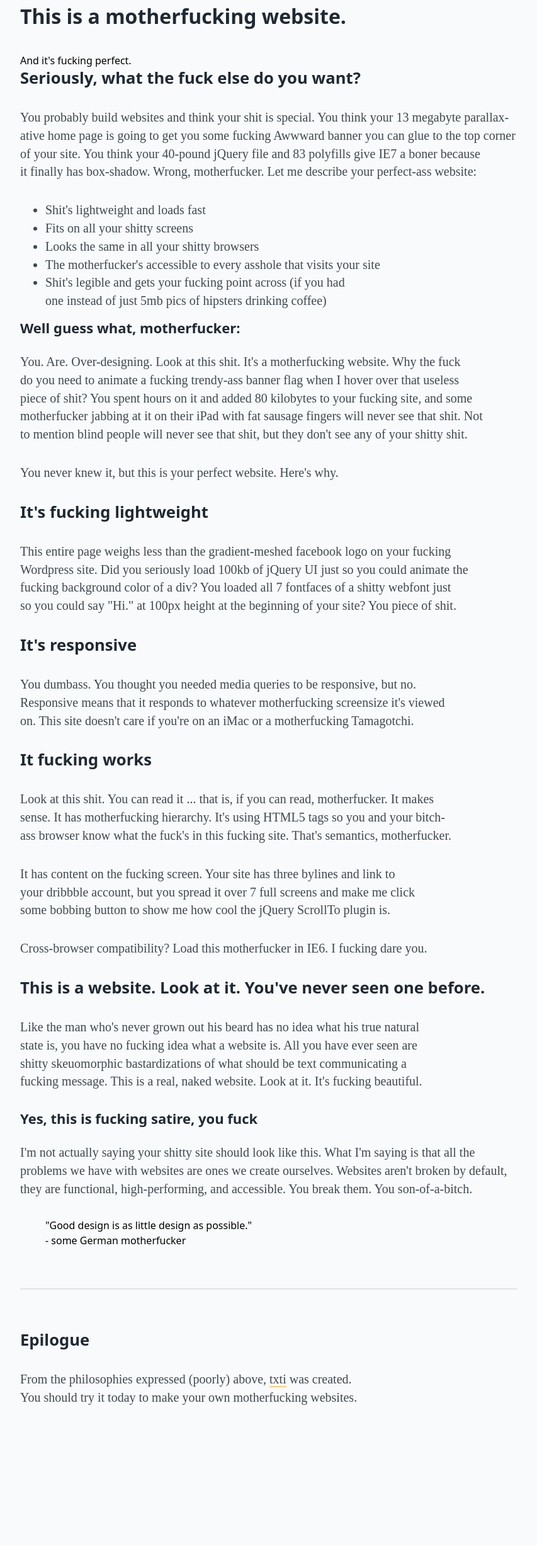
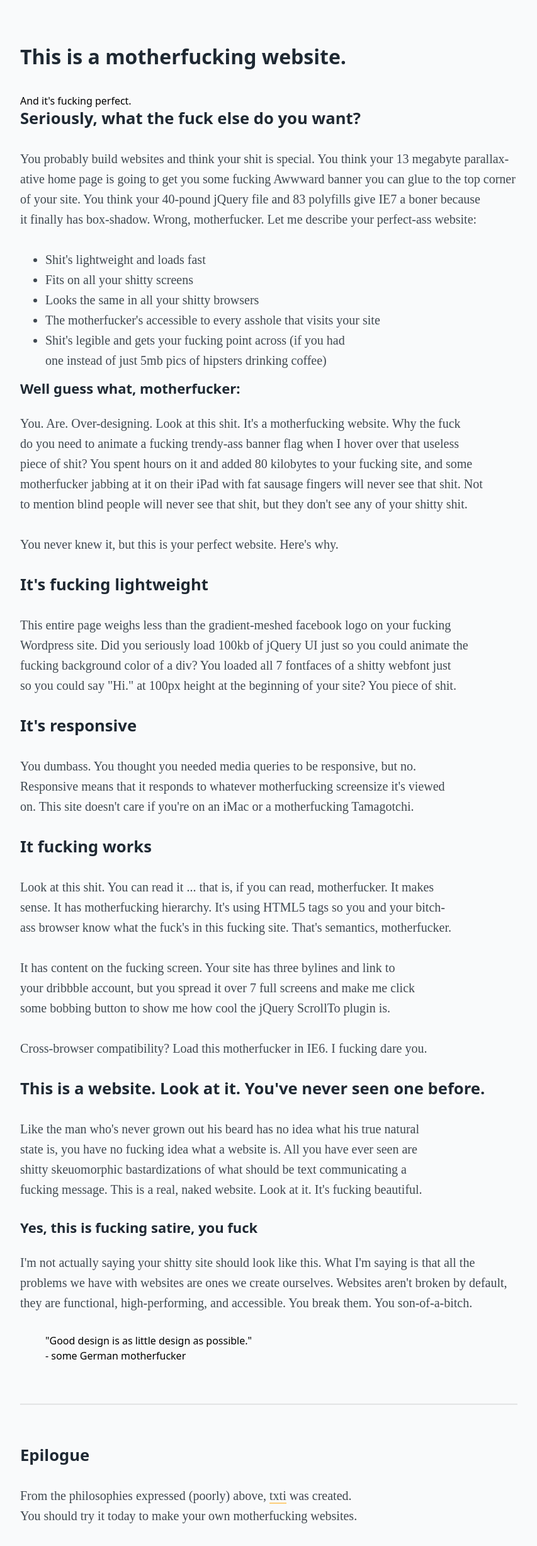
Before and after one commit to polyfen/polykit, a PHP site: page /demos/mfw/index.php in a window 1280 px wide. Shown: the whole page at 63% size, without its empty margins (213-1066 px from the left). Before the commit the page ends 2230 px from the top, so only its background shows below. Run offline with PHP 8.4, Linux system fonts and the light colour scheme.

Commit message:
Typography update

```diff
--- a/app/css/polykit-v01.css
+++ b/app/css/polykit-v01.css
@@ -279,7 +279,7 @@ h4, .heading-4, h1.heading-4, h2.heading-4, h3.heading-4, h4.heading-4, h5.headi
 
 p, p a, li, p strong, p span, li strong, th, td {
   font-size: 1.25rem;
-  line-height: 1.8rem;
+  line-height: 2rem;
   font-weight: 400;
 }
 
@@ -427,3 +427,7 @@ p code {
 .small-demo .type-demo-margin-bottom {
   height: 0rem;
 }
+
+main.demo {
+  padding-top: 4rem;
+}
--- a/app/scss/base/_typography.scss
+++ b/app/scss/base/_typography.scss
@@ -116,7 +116,7 @@ h4, .heading-4, h1.heading-4, h2.heading-4, h3.heading-4, h4.heading-4, h5.headi
 
 p, p a, li, p strong, p span, li strong, th, td {
     font-size: 1.25rem;
-    line-height: 1.8rem;
+    line-height: 2rem;
     font-weight: 400;
 }
 
--- a/app/scss/site/_site.scss
+++ b/app/scss/site/_site.scss
@@ -107,3 +107,7 @@
 .small-demo .type-demo-margin-bottom {
     height: 0rem;
 }
+
+main.demo {
+    padding-top: 7rem;
+}
--- a/demos/mfw/index.php
+++ b/demos/mfw/index.php
@@ -14,11 +14,12 @@
 </head>
 
 <body class="light-mode">
-    <div class="container">
-    <header>
+
+    <main class="container demo">
+
         <h1>This is a motherfucking website.</h1>
         <aside>And it's fucking perfect.</aside>
-    </header>
+
 
         <h2>Seriously, what the fuck else do you want?</h2>
 
@@ -71,6 +72,6 @@
     <h2>Epilogue</h2>
     <p>From the philosophies expressed (poorly) above, <a href="http://txti.es">txti</a> was created. You should try it today to make your own motherfucking websites.</p>
 
-    </div>
+    </main>
 </body>
 </html>
--- a/demos/polyfen/index.php
+++ b/demos/polyfen/index.php
@@ -16,7 +16,7 @@
 
 <body class="light-mode">
 
-    <main class="container">
+    <main class="container demo">
         <section class="align-center">
             <h1 class="title-1">Unleash your business full potential</h1>
             <p>We are a fully-remote creative & development agency helping emerging businesses revamp their brand, web, and apps since 2018.</p>
```
